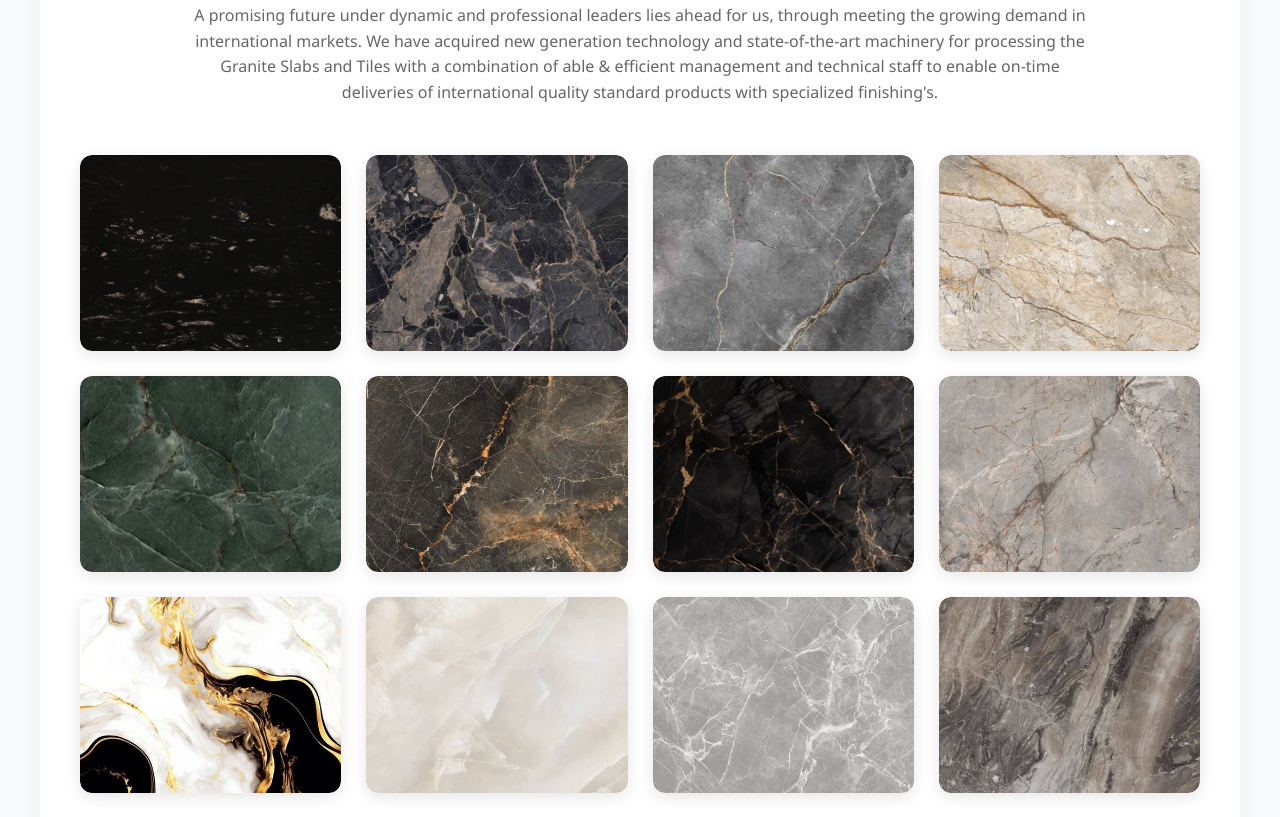
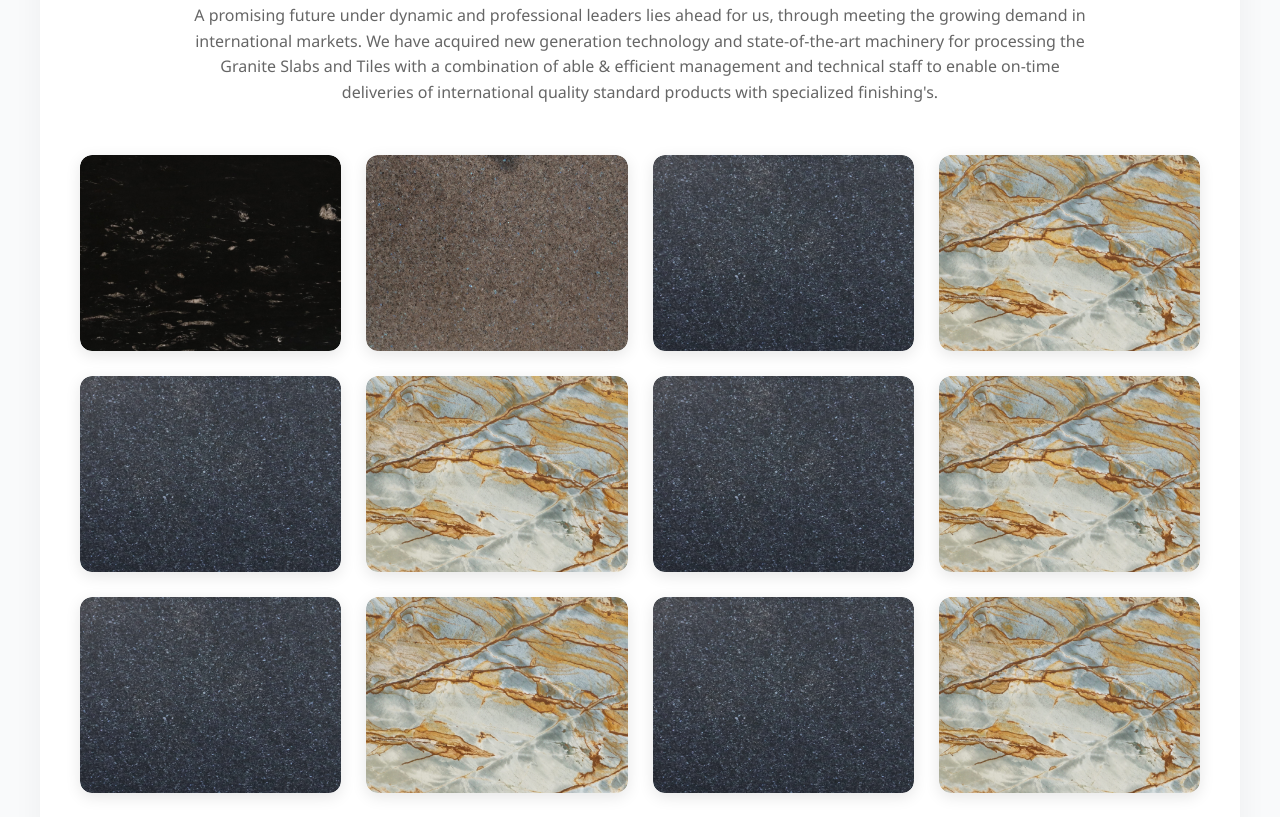
Before and after one commit to Periyasamy2002/uieffect, a plain HTML site: page index.html in a window 1280 px wide. Shown: the part 1643-2460 px from the top of the page. Drawn offline with nearby package versions, Linux system fonts and the light colour scheme.

Commit message:
first commit46

```diff
--- a/index.html
+++ b/index.html
@@ -1236,15 +1236,15 @@
         // 1. Define the slides (Background URL and Text)
         const slides = [
             {
-                url: 'images/im1.jpg',
+                url: './Images/BLUE-PEARL-HQ-scaled.jpg',
                 text: 'Largest Exporter of Processed Granite across the Globe'
             },
             {
-                url: 'images/im2.jpg',
+                url: './Images/AZUL-BAHIA-scaled.jpg',
                 text: 'Advanced Technology for Precision Stone Processing'
             },
             {
-                url: 'images/im6.jpg',
+                url: './Images/BLUE-ANTIQUE-LABRADOR-scaled.jpg',
                 text: 'Trusted Global Supplier of Premium Natural Stone'
             }
         ];
@@ -1339,67 +1339,67 @@
                 </div>
             </div>
             <div class="product-card">
-                <img src="images/t2.jpg" alt="Granite 2">
+                <img src="./Images/BLUE-ANTIQUE-LABRADOR-scaled.jpg" alt="Granite 2">
                 <div class="product-overlay">
                     <h3 class="overlay-title">Absolute Black</h3>
                 </div>
             </div>
             <div class="product-card">
-                <img src="images/t3.jpg" alt="Granite 3">
+                <img src="./Images/BLUE-PEARL-HQ-scaled.jpg" alt="Granite 3">
                 <div class="product-overlay">
                     <h3 class="overlay-title">Steel Grey</h3>
                 </div>
             </div>
             <div class="product-card">
-                <img src="images/t4.jpg" alt="Granite 4">
+                <img src="./Images/BLUE-MARE-scaled.jpg" alt="Granite 4">
                 <div class="product-overlay">
                     <h3 class="overlay-title">Cosmic Black</h3>
                 </div>
             </div>
             <div class="product-card">
-                <img src="images/t5.jpg" alt="Granite 5">
+                <img src="./Images/BLUE-PEARL-HQ-scaled.jpg" alt="Granite 5">
                 <div class="product-overlay">
                     <h3 class="overlay-title">Tan Brown</h3>
                 </div>
             </div>
             <div class="product-card">
-                <img src="images/t6.jpg" alt="Granite 6">
+                <img src="./Images/BLUE-MARE-scaled.jpg" alt="Granite 6">
                 <div class="product-overlay">
                     <h3 class="overlay-title">Viscon White</h3>
                 </div>
             </div>
             <div class="product-card">
-                <img src="images/t7.jpg" alt="Granite 7">
+                <img src="./Images/BLUE-PEARL-HQ-scaled.jpg" alt="Granite 7">
                 <div class="product-overlay">
                     <h3 class="overlay-title">Coffee Brown</h3>
                 </div>
             </div>
             <div class="product-card">
-                <img src="images/t8.jpg" alt="Granite 8">
+                <img src="./Images/BLUE-MARE-scaled.jpg" alt="Granite 8">
                 <div class="product-overlay">
                     <h3 class="overlay-title">Black Forest</h3>
                 </div>
             </div>
             <div class="product-card">
-                <img src="images/t9.jpg" alt="Granite 9">
+                <img src="./Images/BLUE-PEARL-HQ-scaled.jpg" alt="Granite 9">
                 <div class="product-overlay">
                     <h3 class="overlay-title">White Galaxy</h3>
                 </div>
             </div>
             <div class="product-card">
-                <img src="images/t10.jpg" alt="Granite 10">
+                <img src="./Images/BLUE-MARE-scaled.jpg" alt="Granite 10">
                 <div class="product-overlay">
                     <h3 class="overlay-title">Impala Black</h3>
                 </div>
             </div>
             <div class="product-card">
-                <img src="images/t11.jpg" alt="Granite 11">
+                <img src="./Images/BLUE-PEARL-HQ-scaled.jpg" alt="Granite 11">
                 <div class="product-overlay">
                     <h3 class="overlay-title">Red Multicolor</h3>
                 </div>
             </div>
             <div class="product-card">
-                <img src="images/t12.jpg" alt="Granite 12">
+                <img src="./Images/BLUE-MARE-scaled.jpg" alt="Granite 12">
                 <div class="product-overlay">
                     <h3 class="overlay-title">Paradiso</h3>
                 </div>
```
